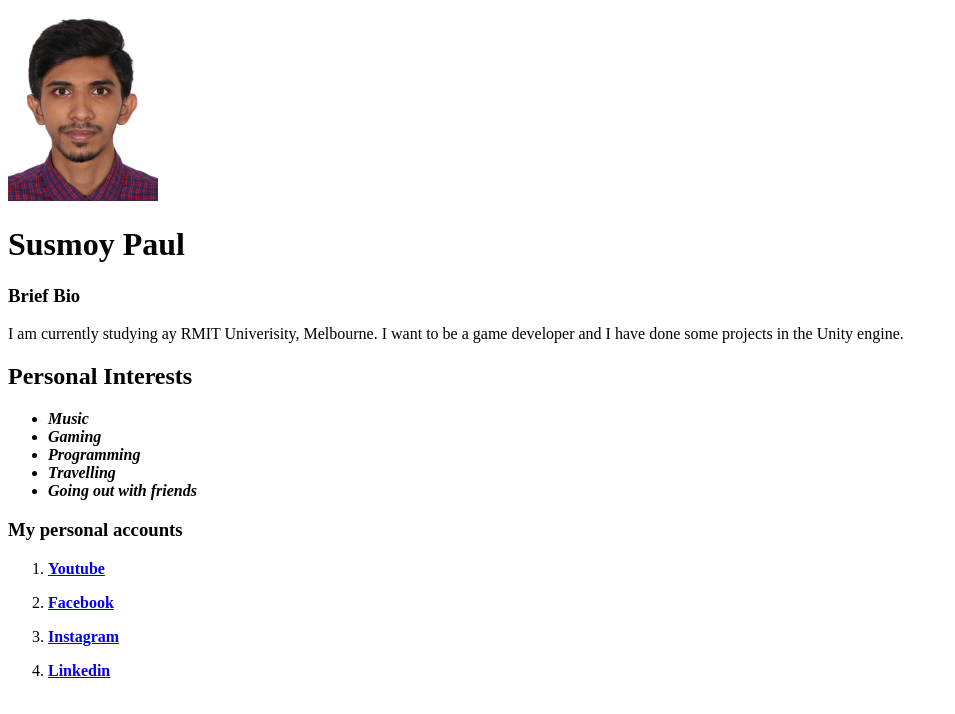
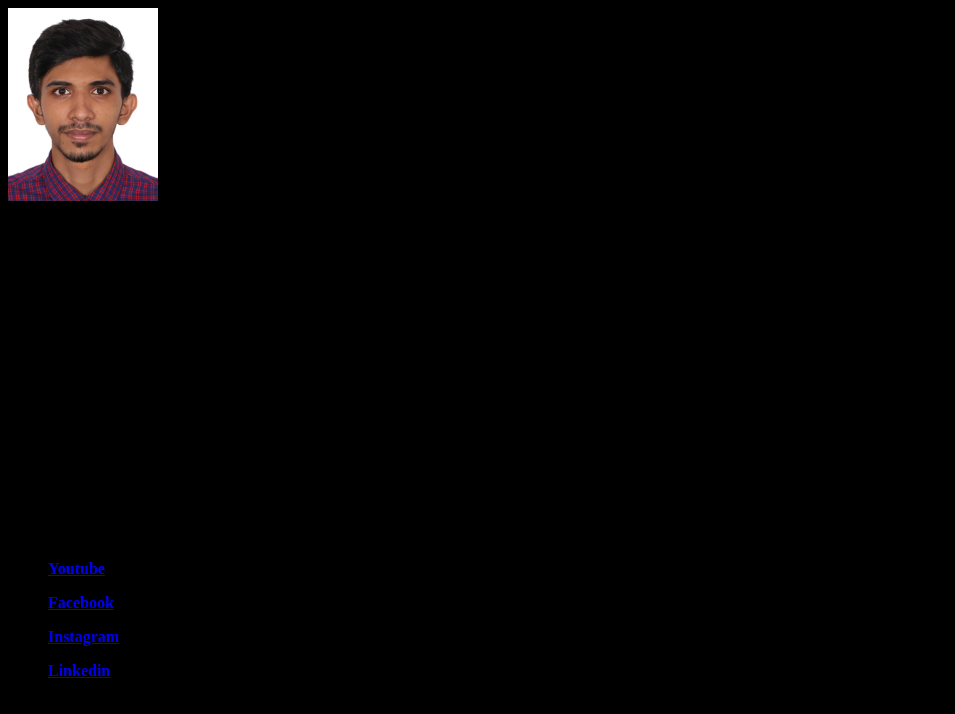
Before and after one commit to SusmoyPaul03/SusmoyPaul-Home, a plain HTML site: page index.html in a window 1280 px wide. Shown: the whole page, without its empty margins (0-955 px from the left). Drawn offline with Linux system fonts and the light colour scheme.

Commit message:
Update main.css

```diff
--- a/main.css
+++ b/main.css
@@ -1,3 +1,6 @@
 img{
     width: 150px;
 }
+body{
+background-color: #000
+}
```
